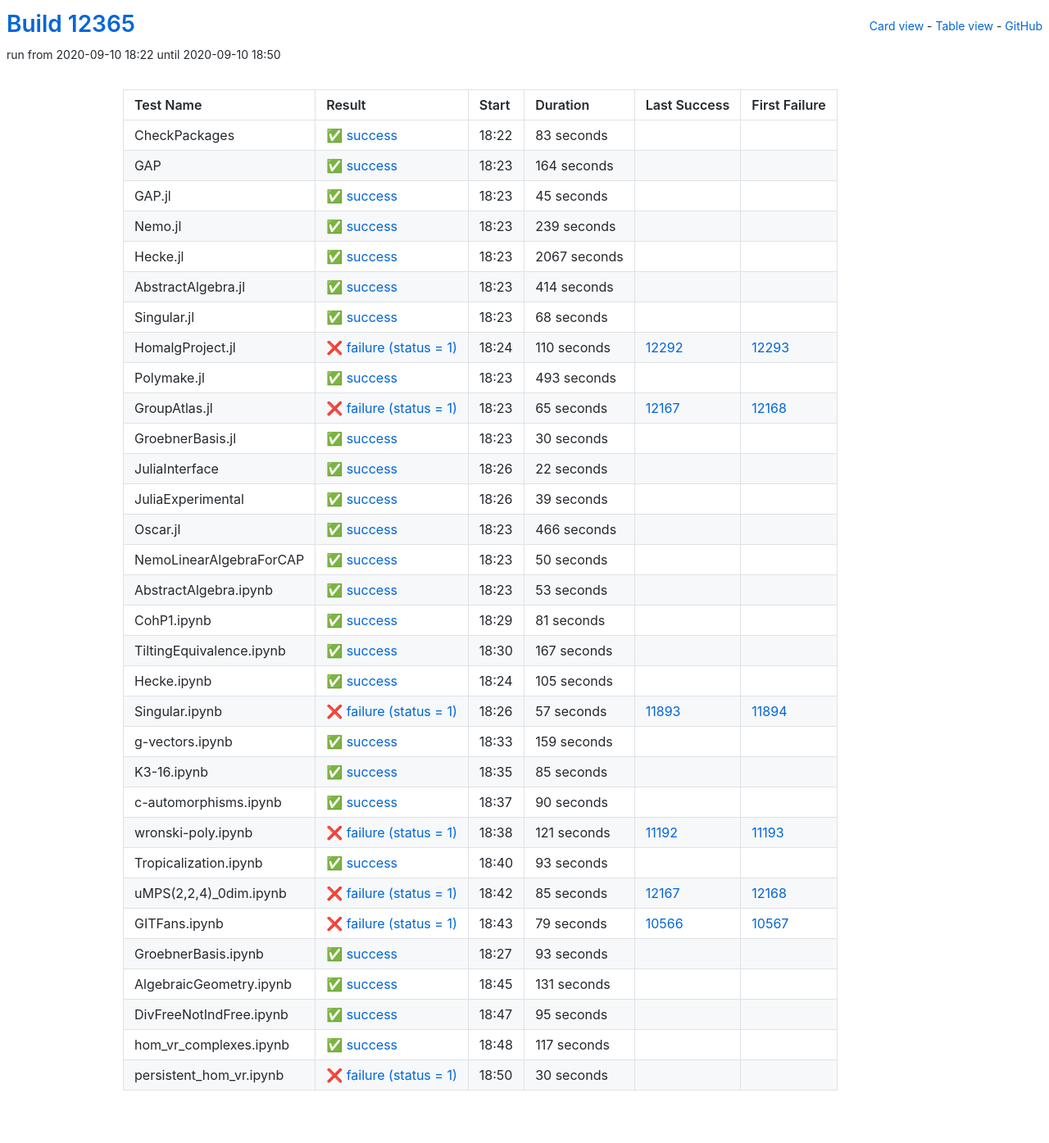
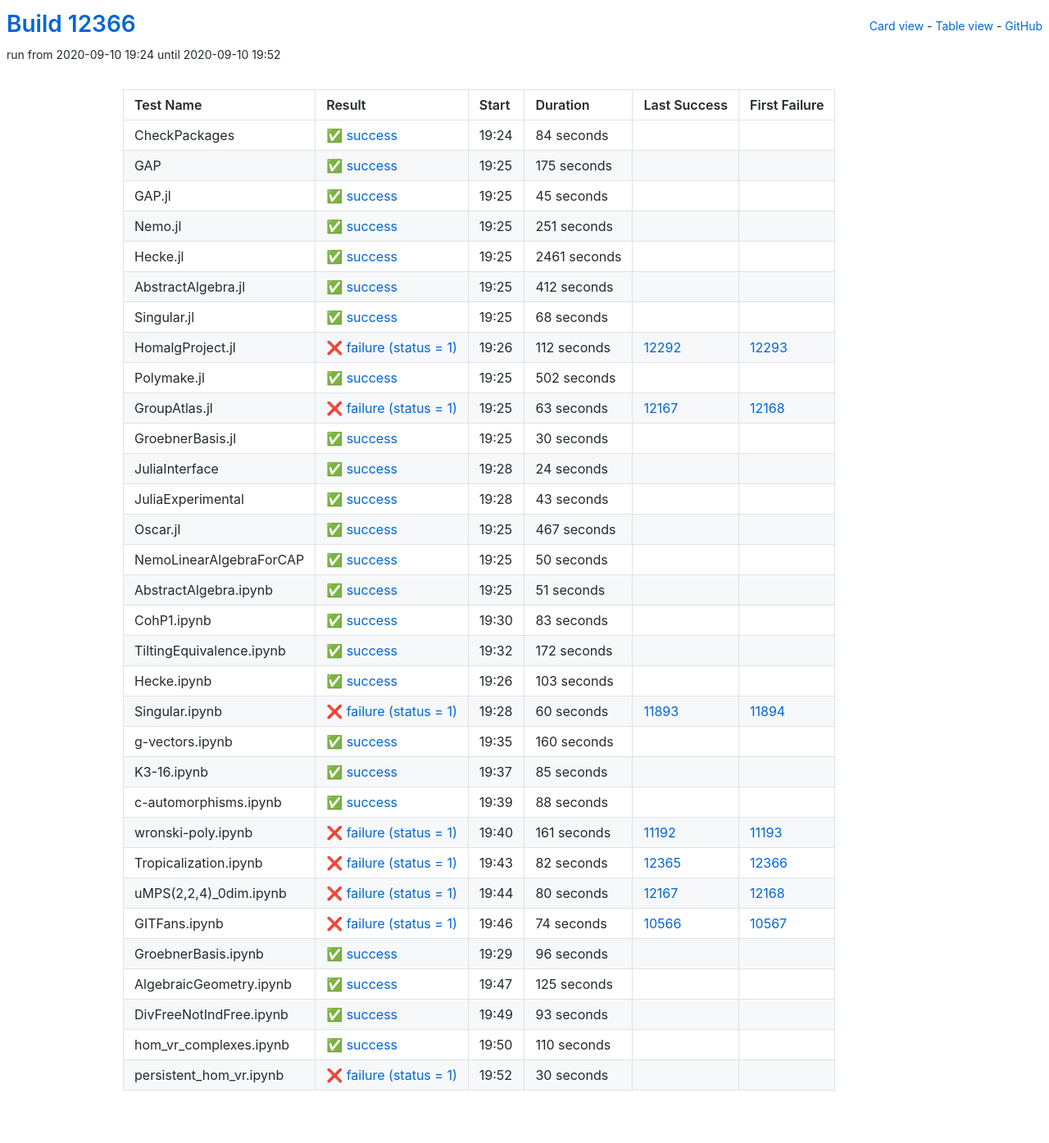
Before and after one commit to oscar-system/oscar-ci-status, a Jekyll site: the page built from table.html, in a window 1280 px wide. Shown: the whole page at 82% size. Built offline with Jekyll 4.4.1, drawn with Linux system fonts in a browser that asks for light colours.

Commit message:
Build #12366

```diff
--- a/_data/ci.yml
+++ b/_data/ci.yml
@@ -1,6 +1,6 @@
 ---
-build: 12365
-build_url: https://oscarci.mathematik.uni-kl.de/job/oscar/12365/
+build: 12366
+build_url: https://oscarci.mathematik.uni-kl.de/job/oscar/12366/
 job: oscar
 organization: oscar-system
 repo: oscar-ci-status
@@ -8,32 +8,32 @@
 tests:
 - name: CheckPackages
   id: checkpackages
-  log: https://oscarci.mathematik.uni-kl.de/job/oscar/12365/artifact/logs/build-12365/CheckPackages.log
-  start: 2020-09-10 18:22
+  log: https://oscarci.mathematik.uni-kl.de/job/oscar/12366/artifact/logs/build-12366/CheckPackages.log
+  start: 2020-09-10 19:24
   success: true
   exitcode: 0
   status: success
-  duration: 83
+  duration: 84
   last_success: false
   last_success_url:
   first_failure: false
   first_failure_url:
 - name: GAP
   id: gap
-  log: https://oscarci.mathematik.uni-kl.de/job/oscar/12365/artifact/logs/build-12365/GAP.log
-  start: 2020-09-10 18:23
+  log: https://oscarci.mathematik.uni-kl.de/job/oscar/12366/artifact/logs/build-12366/GAP.log
+  start: 2020-09-10 19:25
   success: true
   exitcode: 0
   status: success
-  duration: 164
+  duration: 175
   last_success: false
   last_success_url:
   first_failure: false
   first_failure_url:
 - name: GAP.jl
   id: gap-jl
-  log: https://oscarci.mathematik.uni-kl.de/job/oscar/12365/artifact/logs/build-12365/GAP.jl.log
-  start: 2020-09-10 18:23
+  log: https://oscarci.mathematik.uni-kl.de/job/oscar/12366/artifact/logs/build-12366/GAP.jl.log
+  start: 2020-09-10 19:25
   success: true
   exitcode: 0
   status: success
@@ -44,44 +44,44 @@
   first_failure_url:
 - name: Nemo.jl
   id: nemo-jl
-  log: https://oscarci.mathematik.uni-kl.de/job/oscar/12365/artifact/logs/build-12365/Nemo.jl.log
-  start: 2020-09-10 18:23
+  log: https://oscarci.mathematik.uni-kl.de/job/oscar/12366/artifact/logs/build-12366/Nemo.jl.log
+  start: 2020-09-10 19:25
   success: true
   exitcode: 0
   status: success
-  duration: 239
+  duration: 251
   last_success: false
   last_success_url:
   first_failure: false
   first_failure_url:
 - name: Hecke.jl
   id: hecke-jl
-  log: https://oscarci.mathematik.uni-kl.de/job/oscar/12365/artifact/logs/build-12365/Hecke.jl.log
-  start: 2020-09-10 18:23
+  log: https://oscarci.mathematik.uni-kl.de/job/oscar/12366/artifact/logs/build-12366/Hecke.jl.log
+  start: 2020-09-10 19:25
   success: true
   exitcode: 0
   status: success
-  duration: 2067
+  duration: 2461
   last_success: false
   last_success_url:
   first_failure: false
   first_failure_url:
 - name: AbstractAlgebra.jl
   id: abstractalgebra-jl
-  log: https://oscarci.mathematik.uni-kl.de/job/oscar/12365/artifact/logs/build-12365/AbstractAlgebra.jl.log
-  start: 2020-09-10 18:23
+  log: https://oscarci.mathematik.uni-kl.de/job/oscar/12366/artifact/logs/build-12366/AbstractAlgebra.jl.log
+  start: 2020-09-10 19:25
   success: true
   exitcode: 0
   status: success
-  duration: 414
+  duration: 412
   last_success: false
   last_success_url:
   first_failure: false
   first_failure_url:
 - name: Singular.jl
   id: singular-jl
-  log: https://oscarci.mathematik.uni-kl.de/job/oscar/12365/artifact/logs/build-12365/Singular.jl.log
-  start: 2020-09-10 18:23
+  log: https://oscarci.mathematik.uni-kl.de/job/oscar/12366/artifact/logs/build-12366/Singular.jl.log
+  start: 2020-09-10 19:25
   success: true
   exitcode: 0
   status: success
@@ -92,44 +92,44 @@
   first_failure_url:
 - name: HomalgProject.jl
   id: homalgproject-jl
-  log: https://oscarci.mathematik.uni-kl.de/job/oscar/12365/artifact/logs/build-12365/HomalgProject.jl.log
-  start: 2020-09-10 18:24
+  log: https://oscarci.mathematik.uni-kl.de/job/oscar/12366/artifact/logs/build-12366/HomalgProject.jl.log
+  start: 2020-09-10 19:26
   success: false
   exitcode: 1
   status: failure
-  duration: 110
+  duration: 112
   last_success: 12292
   last_success_url: https://oscarci.mathematik.uni-kl.de/job/oscar/12292/
   first_failure: 12293
   first_failure_url: https://oscarci.mathematik.uni-kl.de/job/oscar/12293/
 - name: Polymake.jl
   id: polymake-jl
-  log: https://oscarci.mathematik.uni-kl.de/job/oscar/12365/artifact/logs/build-12365/Polymake.jl.log
-  start: 2020-09-10 18:23
+  log: https://oscarci.mathematik.uni-kl.de/job/oscar/12366/artifact/logs/build-12366/Polymake.jl.log
+  start: 2020-09-10 19:25
   success: true
   exitcode: 0
   status: success
-  duration: 493
+  duration: 502
   last_success: false
   last_success_url:
   first_failure: false
   first_failure_url:
 - name: GroupAtlas.jl
   id: groupatlas-jl
-  log: https://oscarci.mathematik.uni-kl.de/job/oscar/12365/artifact/logs/build-12365/GroupAtlas.jl.log
-  start: 2020-09-10 18:23
+  log: https://oscarci.mathematik.uni-kl.de/job/oscar/12366/artifact/logs/build-12366/GroupAtlas.jl.log
+  start: 2020-09-10 19:25
   success: false
   exitcode: 1
   status: failure
-  duration: 65
+  duration: 63
   last_success: 12167
   last_success_url: https://oscarci.mathematik.uni-kl.de/job/oscar/12167/
   first_failure: 12168
   first_failure_url: https://oscarci.mathematik.uni-kl.de/job/oscar/12168/
 - name: GroebnerBasis.jl
   id: groebnerbasis-jl
-  log: https://oscarci.mathematik.uni-kl.de/job/oscar/12365/artifact/logs/build-12365/GroebnerBasis.jl.log
-  start: 2020-09-10 18:23
+  log: https://oscarci.mathematik.uni-kl.de/job/oscar/12366/artifact/logs/build-12366/GroebnerBasis.jl.log
+  start: 2020-09-10 19:25
   success: true
   exitcode: 0
   status: success
@@ -140,44 +140,44 @@
   first_failure_url:
 - name: JuliaInterface
   id: juliainterface
-  log: https://oscarci.mathematik.uni-kl.de/job/oscar/12365/artifact/logs/build-12365/JuliaInterface.log
-  start: 2020-09-10 18:26
+  log: https://oscarci.mathematik.uni-kl.de/job/oscar/12366/artifact/logs/build-12366/JuliaInterface.log
+  start: 2020-09-10 19:28
   success: true
   exitcode: 0
   status: success
-  duration: 22
+  duration: 24
   last_success: false
   last_success_url:
   first_failure: false
   first_failure_url:
 - name: JuliaExperimental
   id: juliaexperimental
-  log: https://oscarci.mathematik.uni-kl.de/job/oscar/12365/artifact/logs/build-12365/JuliaExperimental.log
-  start: 2020-09-10 18:26
+  log: https://oscarci.mathematik.uni-kl.de/job/oscar/12366/artifact/logs/build-12366/JuliaExperimental.log
+  start: 2020-09-10 19:28
   success: true
   exitcode: 0
   status: success
-  duration: 39
+  duration: 43
   last_success: false
   last_success_url:
   first_failure: false
   first_failure_url:
 - name: Oscar.jl
   id: oscar-jl
-  log: https://oscarci.mathematik.uni-kl.de/job/oscar/12365/artifact/logs/build-12365/Oscar.jl.log
-  start: 2020-09-10 18:23
+  log: https://oscarci.mathematik.uni-kl.de/job/oscar/12366/artifact/logs/build-12366/Oscar.jl.log
+  start: 2020-09-10 19:25
   success: true
   exitcode: 0
   status: success
-  duration: 466
+  duration: 467
   last_success: false
   last_success_url:
   first_failure: false
   first_failure_url:
 - name: NemoLinearAlgebraForCAP
   id: nemolinearalgebraforcap
-  log: https://oscarci.mathematik.uni-kl.de/job/oscar/12365/artifact/logs/build-12365/NemoLinearAlgebraForCAP.log
-  start: 2020-09-10 18:23
+  log: https://oscarci.mathematik.uni-kl.de/job/oscar/12366/artifact/logs/build-12366/NemoLinearAlgebraForCAP.log
+  start: 2020-09-10 19:25
   success: true
   exitcode: 0
   status: success
@@ -188,80 +188,80 @@
   first_failure_url:
 - name: AbstractAlgebra.ipynb
   id: abstractalgebra-ipynb
-  log: https://oscarci.mathematik.uni-kl.de/job/oscar/12365/artifact/logs/build-12365/AbstractAlgebra.ipynb.log
-  start: 2020-09-10 18:23
+  log: https://oscarci.mathematik.uni-kl.de/job/oscar/12366/artifact/logs/build-12366/AbstractAlgebra.ipynb.log
+  start: 2020-09-10 19:25
   success: true
   exitcode: 0
   status: success
-  duration: 53
+  duration: 51
   last_success: false
   last_success_url:
   first_failure: false
   first_failure_url:
 - name: CohP1.ipynb
   id: cohp1-ipynb
-  log: https://oscarci.mathematik.uni-kl.de/job/oscar/12365/artifact/logs/build-12365/CohP1.ipynb.log
-  start: 2020-09-10 18:29
+  log: https://oscarci.mathematik.uni-kl.de/job/oscar/12366/artifact/logs/build-12366/CohP1.ipynb.log
+  start: 2020-09-10 19:30
   success: true
   exitcode: 0
   status: success
-  duration: 81
+  duration: 83
   last_success: false
   last_success_url:
   first_failure: false
   first_failure_url:
 - name: TiltingEquivalence.ipynb
   id: tiltingequivalence-ipynb
-  log: https://oscarci.mathematik.uni-kl.de/job/oscar/12365/artifact/logs/build-12365/TiltingEquivalence.ipynb.log
-  start: 2020-09-10 18:30
+  log: https://oscarci.mathematik.uni-kl.de/job/oscar/12366/artifact/logs/build-12366/TiltingEquivalence.ipynb.log
+  start: 2020-09-10 19:32
   success: true
   exitcode: 0
   status: success
-  duration: 167
+  duration: 172
   last_success: false
   last_success_url:
   first_failure: false
   first_failure_url:
 - name: Hecke.ipynb
   id: hecke-ipynb
-  log: https://oscarci.mathematik.uni-kl.de/job/oscar/12365/artifact/logs/build-12365/Hecke.ipynb.log
-  start: 2020-09-10 18:24
+  log: https://oscarci.mathematik.uni-kl.de/job/oscar/12366/artifact/logs/build-12366/Hecke.ipynb.log
+  start: 2020-09-10 19:26
   success: true
   exitcode: 0
   status: success
-  duration: 105
+  duration: 103
   last_success: false
   last_success_url:
   first_failure: false
   first_failure_url:
 - name: Singular.ipynb
   id: singular-ipynb
-  log: https://oscarci.mathematik.uni-kl.de/job/oscar/12365/artifact/logs/build-12365/Singular.ipynb.log
-  start: 2020-09-10 18:26
+  log: https://oscarci.mathematik.uni-kl.de/job/oscar/12366/artifact/logs/build-12366/Singular.ipynb.log
+  start: 2020-09-10 19:28
   success: false
   exitcode: 1
   status: failure
-  duration: 57
+  duration: 60
   last_success: 11893
   last_success_url: https://oscarci.mathematik.uni-kl.de/job/oscar/11893/
   first_failure: 11894
   first_failure_url: https://oscarci.mathematik.uni-kl.de/job/oscar/11894/
 - name: g-vectors.ipynb
   id: g-vectors-ipynb
-  log: https://oscarci.mathematik.uni-kl.de/job/oscar/12365/artifact/logs/build-12365/g-vectors.ipynb.log
-  start: 2020-09-10 18:33
+  log: https://oscarci.mathematik.uni-kl.de/job/oscar/12366/artifact/logs/build-12366/g-vectors.ipynb.log
+  start: 2020-09-10 19:35
   success: true
   exitcode: 0
   status: success
-  duration: 159
+  duration: 160
   last_success: false
   last_success_url:
   first_failure: false
   first_failure_url:
 - name: K3-16.ipynb
   id: k3-16-ipynb
-  log: https://oscarci.mathematik.uni-kl.de/job/oscar/12365/artifact/logs/build-12365/K3-16.ipynb.log
-  start: 2020-09-10 18:35
+  log: https://oscarci.mathematik.uni-kl.de/job/oscar/12366/artifact/logs/build-12366/K3-16.ipynb.log
+  start: 2020-09-10 19:37
   success: true
   exitcode: 0
   status: success
@@ -272,32 +272,92 @@
   first_failure_url:
 - name: c-automorphisms.ipynb
   id: c-automorphisms-ipynb
-  log: https://oscarci.mathematik.uni-kl.de/job/oscar/12365/artifact/logs/build-12365/c-automorphisms.ipynb.log
-  start: 2020-09-10 18:37
+  log: https://oscarci.mathematik.uni-kl.de/job/oscar/12366/artifact/logs/build-12366/c-automorphisms.ipynb.log
+  start: 2020-09-10 19:39
   success: true
   exitcode: 0
   status: success
-  duration: 90
+  duration: 88
   last_success: false
   last_success_url:
   first_failure: false
   first_failure_url:
 - name: wronski-poly.ipynb
   id: wronski-poly-ipynb
-  log: https://oscarci.mathematik.uni-kl.de/job/oscar/12365/artifact/logs/build-12365/wronski-poly.ipynb.log
-  start: 2020-09-10 18:38
+  log: https://oscarci.mathematik.uni-kl.de/job/oscar/12366/artifact/logs/build-12366/wronski-poly.ipynb.log
+  start: 2020-09-10 19:40
   success: false
   exitcode: 1
   status: failure
-  duration: 121
+  duration: 161
   last_success: 11192
   last_success_url: https://oscarci.mathematik.uni-kl.de/job/oscar/11192/
   first_failure: 11193
   first_failure_url: https://oscarci.mathematik.uni-kl.de/job/oscar/11193/
 - name: Tropicalization.ipynb
   id: tropicalization-ipynb
-  log: https://oscarci.mathematik.uni-kl.de/job/oscar/12365/artifact/logs/build-12365/Tropicalization.ipynb.log
-  start: 2020-09-10 18:40
+  log: https://oscarci.mathematik.uni-kl.de/job/oscar/12366/artifact/logs/build-12366/Tropicalization.ipynb.log
+  start: 2020-09-10 19:43
+  success: false
+  exitcode: 1
+  status: failure
+  duration: 82
+  last_success: 12365
+  last_success_url: https://oscarci.mathematik.uni-kl.de/job/oscar/12365/
+  first_failure: 12366
+  first_failure_url: https://oscarci.mathematik.uni-kl.de/job/oscar/12366/
+- name: uMPS(2,2,4)_0dim.ipynb
+  id: umps-2-2-4-0dim-ipynb
+  log: https://oscarci.mathematik.uni-kl.de/job/oscar/12366/artifact/logs/build-12366/uMPS-2-2-4-_0dim.ipynb.log
+  start: 2020-09-10 19:44
+  success: false
+  exitcode: 1
+  status: failure
+  duration: 80
+  last_success: 12167
+  last_success_url: https://oscarci.mathematik.uni-kl.de/job/oscar/12167/
+  first_failure: 12168
+  first_failure_url: https://oscarci.mathematik.uni-kl.de/job/oscar/12168/
+- name: GITFans.ipynb
+  id: gitfans-ipynb
+  log: https://oscarci.mathematik.uni-kl.de/job/oscar/12366/artifact/logs/build-12366/GITFans.ipynb.log
+  start: 2020-09-10 19:46
+  success: false
+  exitcode: 1
+  status: failure
+  duration: 74
+  last_success: 10566
+  last_success_url: https://oscarci.mathematik.uni-kl.de/job/oscar/10566/
+  first_failure: 10567
+  first_failure_url: https://oscarci.mathematik.uni-kl.de/job/oscar/10567/
+- name: GroebnerBasis.ipynb
+  id: groebnerbasis-ipynb
+  log: https://oscarci.mathematik.uni-kl.de/job/oscar/12366/artifact/logs/build-12366/GroebnerBasis.ipynb.log
+  start: 2020-09-10 19:29
+  success: true
+  exitcode: 0
+  status: success
+  duration: 96
+  last_success: false
+  last_success_url:
+  first_failure: false
+  first_failure_url:
+- name: AlgebraicGeometry.ipynb
+  id: algebraicgeometry-ipynb
+  log: https://oscarci.mathematik.uni-kl.de/job/oscar/12366/artifact/logs/build-12366/AlgebraicGeometry.ipynb.log
+  start: 2020-09-10 19:47
+  success: true
+  exitcode: 0
+  status: success
+  duration: 125
+  last_success: false
+  last_success_url:
+  first_failure: false
+  first_failure_url:
+- name: DivFreeNotIndFree.ipynb
+  id: divfreenotindfree-ipynb
+  log: https://oscarci.mathematik.uni-kl.de/job/oscar/12366/artifact/logs/build-12366/DivFreeNotIndFree.ipynb.log
+  start: 2020-09-10 19:49
   success: true
   exitcode: 0
   status: success
@@ -306,82 +366,22 @@
   last_success_url:
   first_failure: false
   first_failure_url:
-- name: uMPS(2,2,4)_0dim.ipynb
-  id: umps-2-2-4-0dim-ipynb
-  log: https://oscarci.mathematik.uni-kl.de/job/oscar/12365/artifact/logs/build-12365/uMPS-2-2-4-_0dim.ipynb.log
-  start: 2020-09-10 18:42
-  success: false
-  exitcode: 1
-  status: failure
-  duration: 85
-  last_success: 12167
-  last_success_url: https://oscarci.mathematik.uni-kl.de/job/oscar/12167/
-  first_failure: 12168
-  first_failure_url: https://oscarci.mathematik.uni-kl.de/job/oscar/12168/
-- name: GITFans.ipynb
-  id: gitfans-ipynb
-  log: https://oscarci.mathematik.uni-kl.de/job/oscar/12365/artifact/logs/build-12365/GITFans.ipynb.log
-  start: 2020-09-10 18:43
-  success: false
-  exitcode: 1
-  status: failure
-  duration: 79
-  last_success: 10566
-  last_success_url: https://oscarci.mathematik.uni-kl.de/job/oscar/10566/
-  first_failure: 10567
-  first_failure_url: https://oscarci.mathematik.uni-kl.de/job/oscar/10567/
-- name: GroebnerBasis.ipynb
-  id: groebnerbasis-ipynb
-  log: https://oscarci.mathematik.uni-kl.de/job/oscar/12365/artifact/logs/build-12365/GroebnerBasis.ipynb.log
-  start: 2020-09-10 18:27
+- name: hom_vr_complexes.ipynb
+  id: hom-vr-complexes-ipynb
+  log: https://oscarci.mathematik.uni-kl.de/job/oscar/12366/artifact/logs/build-12366/hom_vr_complexes.ipynb.log
+  start: 2020-09-10 19:50
   success: true
   exitcode: 0
   status: success
-  duration: 93
-  last_success: false
-  last_success_url:
-  first_failure: false
-  first_failure_url:
-- name: AlgebraicGeometry.ipynb
-  id: algebraicgeometry-ipynb
-  log: https://oscarci.mathematik.uni-kl.de/job/oscar/12365/artifact/logs/build-12365/AlgebraicGeometry.ipynb.log
-  start: 2020-09-10 18:45
-  success: true
-  exitcode: 0
-  status: success
-  duration: 131
-  last_success: false
-  last_success_url:
-  first_failure: false
-  first_failure_url:
-- name: DivFreeNotIndFree.ipynb
-  id: divfreenotindfree-ipynb
-  log: https://oscarci.mathematik.uni-kl.de/job/oscar/12365/artifact/logs/build-12365/DivFreeNotIndFree.ipynb.log
-  start: 2020-09-10 18:47
-  success: true
-  exitcode: 0
-  status: success
-  duration: 95
-  last_success: false
-  last_success_url:
-  first_failure: false
-  first_failure_url:
-- name: hom_vr_complexes.ipynb
-  id: hom-vr-complexes-ipynb
-  log: https://oscarci.mathematik.uni-kl.de/job/oscar/12365/artifact/logs/build-12365/hom_vr_complexes.ipynb.log
-  start: 2020-09-10 18:48
-  success: true
-  exitcode: 0
-  status: success
-  duration: 117
+  duration: 110
   last_success: false
   last_success_url:
   first_failure: false
   first_failure_url:
 - name: persistent_hom_vr.ipynb
   id: persistent-hom-vr-ipynb
-  log: https://oscarci.mathematik.uni-kl.de/job/oscar/12365/artifact/logs/build-12365/persistent_hom_vr.ipynb.log
-  start: 2020-09-10 18:50
+  log: https://oscarci.mathematik.uni-kl.de/job/oscar/12366/artifact/logs/build-12366/persistent_hom_vr.ipynb.log
+  start: 2020-09-10 19:52
   success: false
   exitcode: 1
   status: failure
```
Also changed, not shown: README.md.
